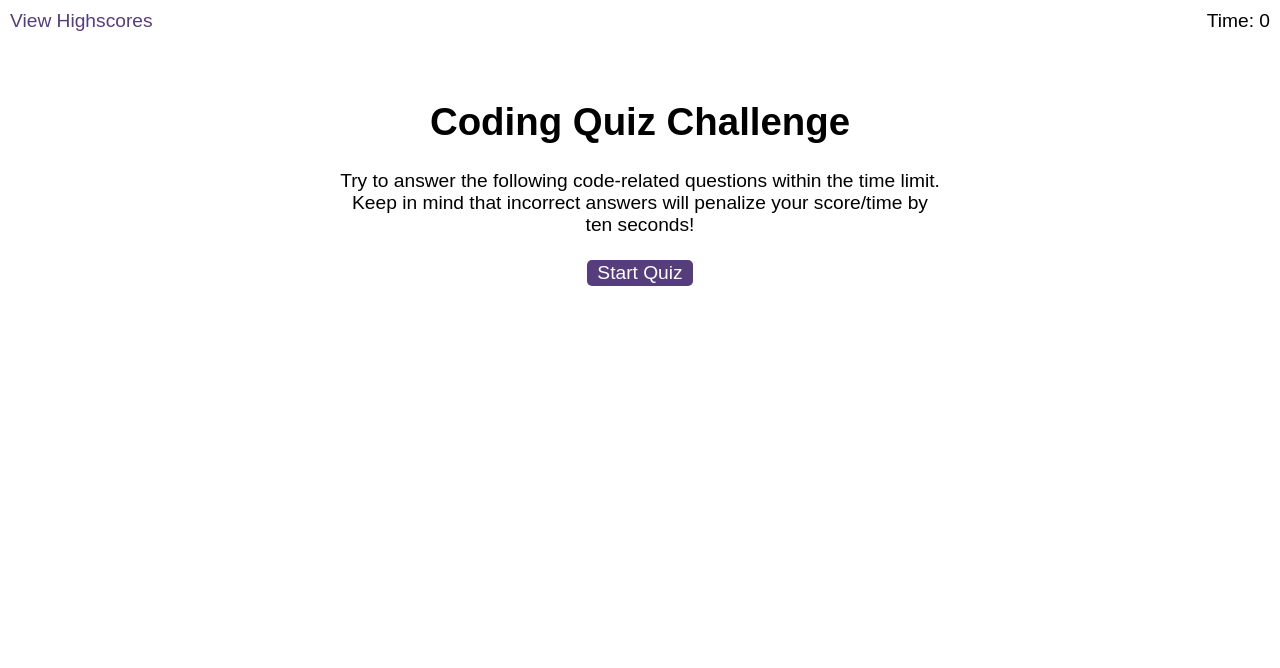
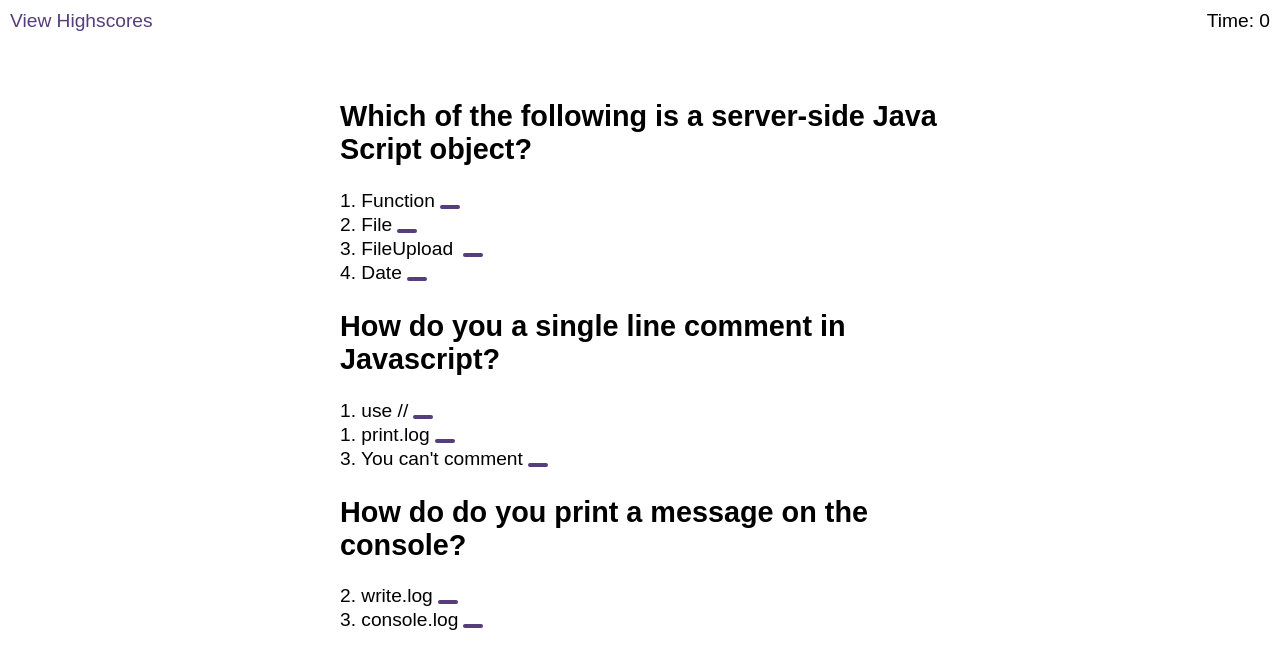
Before and after one commit to ChrisCode3/Code-quiz-challenge, a plain HTML site: page starter/index.html in a window 1280 px wide. Both pictures are taken after a click on the button "Start Quiz". Drawn offline with Linux system fonts and the light colour scheme.

Commit message:
added questions and buttoms to appear on the screen

```diff
--- a/starter/assets/js/script.js
+++ b/starter/assets/js/script.js
@@ -1,26 +1,69 @@
 
 
-const questions1 = document.querySelector("questions")
-const questionsTitle = document.querySelector("questions-title")
-const startButton = document.querySelector("start")
+const startButton = document.querySelector("#start")
+
+const startContainer = document.getElementById("start-screen");
+
+
+const questions1 = document.getElementById("questions")
+const questionsTitle = document.getElementById("#questions-title")
+const questionChoice = document.getElementById("choices");
+const questionAnswer = document.getElementById("answer");
+
+
+
+
+
+const firstQuest = document.getElementById("quest1");
+const secondQuest = document.getElementById("quest2");
+const thirdQuest = document.getElementById("quest3");
+const fourthQuest = document.getElementById("quest4");
+
+
+
+
+const firstQuest1 = document.getElementById("quest1.1");
+const secondQuest2 = document.getElementById("quest2.1");
+const thirdQuest3 = document.getElementById("quest3.1");
+
+
+const firstQuest11 = document.getElementById("quest2.1");
+const secondQuest22 = document.getElementById("quest2.2");
+const thirdQuest33 = document.getElementById("quest3.3");
+
+
+
+// const timer = document.getElementById("time")
+
+const timer = document.getElementById("timer");
+var timerCount;
+
+const currentQuestion = 0;
+
+const array = 0;
+
+
 
 const questionsArray = [
-{  question : " How to do declare a variable in  Javascript? ",
-choice : ["1. const", "2. set", "3. declare"],
-answer : 1
+    {
+        question: " How to do declare a variable in  Javascript? ",
+        choice: ["1. const", "2. set", "3. declare"],
+        answer: 1
 
-},   {
+    }, {
         question: "How do do you print a message on the console? ",
-    choice: ["1. print.log", "2. write.log", "3. console.log" ],
+        choice: ["1. print.log", "2. write.log", "3. console.log"],
         answer: 3
     },
-{  question: "How do you a single line comment in Javascript? ",
-choice: ["1. use //", "Write comment this", "3. You can't comment" ],
+    {
+        question: "How do you a single line comment in Javascript? ",
+        choice: ["1. use //", "2. Write comment this", "3. You can't comment"],
         answer: 1
 
     },
-{  question: "How do you a single line comment in Javascript? ",
-choice: ["1. use //", "Write comment this", "3. You can't comment" ],
+    {
+        question: "Which of the following is a server-side Java Script object? ",
+        choice: ["1. Function", "2. File", "3. FileUpload ", "4. Date"],
         answer: 1
 
 
@@ -28,7 +71,137 @@ answer: 1
 
 
 
+
 ];
+
+
+// console.log(questionsArray[3]);
+// console.log(questionsArray[3].question + " Hello   adonai " + questionsArray[3].question);
+// console.log(questionsArray[3].choice[0] +questionsArray[3].choice[1] + questionsArray[3].choice[2]);
+// console.log(questionsArray[3].question + " Hello   adonai " + questionsArray[3].question);
+// console.log(questionsArray[3].question);
+// console.log(questionsArray[3].question + " Hello   adonai " + questionsArray[3].question);
+
+
+
+
+
+
+
+
+// Creating the viables for the questions titles
+
+
+const Lastquestion = questionsArray[3].question
+const Thirdquestion = questionsArray[2].question
+const Secondquestion = questionsArray[1].question
+const Firstquestion = questionsArray[0].question
+
+
+
+
+for (let index = 0; index < array.length; index++) {
+    const element = array[index];
+
+}
+
+
+
+
+
+
+startButton.addEventListener("click", startGame);
+
+
+function startGame() {
+
+
+    // hide start screen
+    startContainer.classList.add("hide");
+    questions1.className = "show";
+
+
+
+    // startTime = setInterval(set)
+    //  timerCount = 75;
+    //  startTimer()
+
+    // set user score to 0
+    userScore = 0;
+
+
+
+
+
+    // Fourth Question
+    document.getElementById("question-title1").textContent = Lastquestion;
+
+
+    firstQuest.textContent = questionsArray[3].choice[0];
+    btn = document.createElement("BUTTON");
+    firstQuest.append(btn);
+
+
+    secondQuest.textContent = questionsArray[3].choice[1];
+    btn = document.createElement("BUTTON");
+    secondQuest.append(btn);
+
+    thirdQuest.textContent = questionsArray[3].choice[2];
+    btn = document.createElement("BUTTON");
+    thirdQuest.append(btn);
+
+    fourthQuest.textContent = questionsArray[3].choice[3];
+    btn = document.createElement("BUTTON");
+    fourthQuest.append(btn);
+
+
+
+
+
+    //Third
+    document.getElementById("question-title2").textContent = Thirdquestion;
+
+    firstQuest1.textContent = questionsArray[2].choice[0];
+    btn = document.createElement("BUTTON");
+    firstQuest1.append(btn);
+
+
+    secondQuest2.textContent = questionsArray[2].choice[1];
+    btn = document.createElement("BUTTON");
+    secondQuest2.append(btn);
+
+    thirdQuest3.textContent = questionsArray[2].choice[2];
+    btn = document.createElement("BUTTON");
+    thirdQuest3.append(btn);
+
+
+
+    //Second
+    document.getElementById("question-title3").textContent = Secondquestion;
+
+    firstQuest11.textContent = questionsArray[1].choice[0];
+    btn = document.createElement("BUTTON");
+    firstQuest11.append(btn);
+
+
+    secondQuest22.textContent = questionsArray[1].choice[1];
+    btn = document.createElement("BUTTON");
+    secondQuest22.append(btn);
+
+    thirdQuest33.textContent = questionsArray[1].choice[2];
+    btn = document.createElement("BUTTON");
+    thirdQuest33.append(btn);
+
+
+
+
+
+    function beginQuestions() {
+
+        //questionChoice.textContent = questions[currentQuestion].question;
+    }
+
+    // document.getElementById("questions").textContent= Lastquestion;
 
 
 
@@ -38,21 +211,4 @@ answer: 1
 
 
 
-
-
-var wordBlank = document.querySelector(".word-blanks");
-var win = document.querySelector(".win");
-var lose = document.querySelector(".lose");
-var timerElement = document.querySelector(".timer-count");
-
-
-var chosenWord = "";
-var numBlanks = 0;
-var winCounter = 0;
-var loseCounter = 0;
-var isWin = false;
-var timer;
-var timerCount;
-
-
-startButton.addEventListener("click, ")
+}
--- a/starter/index.html
+++ b/starter/index.html
@@ -1,5 +1,6 @@
 <!DOCTYPE html>
 <html lang="en-gb">
+
 <head>
   <meta charset="UTF-8" />
   <meta name="viewport" content="width=device-width, initial-scale=1.0" />
@@ -26,8 +27,36 @@
     </div>
 
     <div id="questions" class="hide">
-        <h2 id="question-title"></h2>
-        <div id="choices" class="choices"></div>
+      <div>
+        <h2 id="question-title1"></h2>
+
+        <div id="quest1"> </div>
+        <div id="quest2"> </div>
+        <div id="quest3"> </div>
+        <div id="quest4"> </div>
+
+        <div id="choices" class="choices">
+        </div>
+      </div>
+      <h2 id="question-title2"></h2>
+      <div id="quest1.1"> </div>
+      <div id="quest2.1"> </div>
+      <div id="quest3.1"> </div>
+
+    </div>
+    <h2 id="question-title3"></h2>
+    <div id="quest2.1"> </div>
+    <div id="quest2.2"> </div>
+    <div id="quest3.3"> </div>
+
+
+    </div
+
+
+
+
+
+
   </div>
 
   <div id="end-screen" class="hide">
@@ -44,4 +73,5 @@
 
   <script src="./assets/js/script.js"></script>
 </body>
+
 </html>
```
Lines whose indentation alone changed are shown as unchanged.
